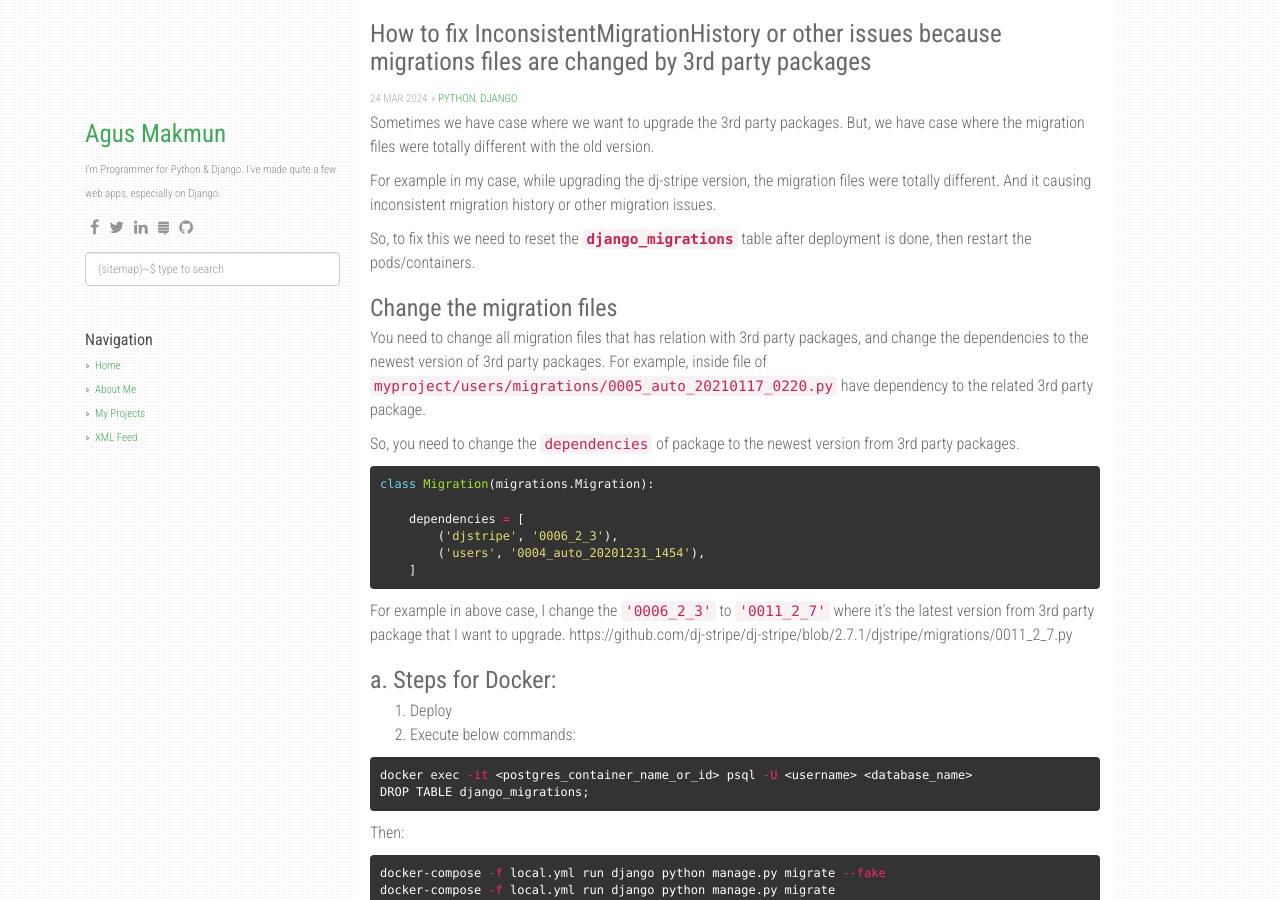
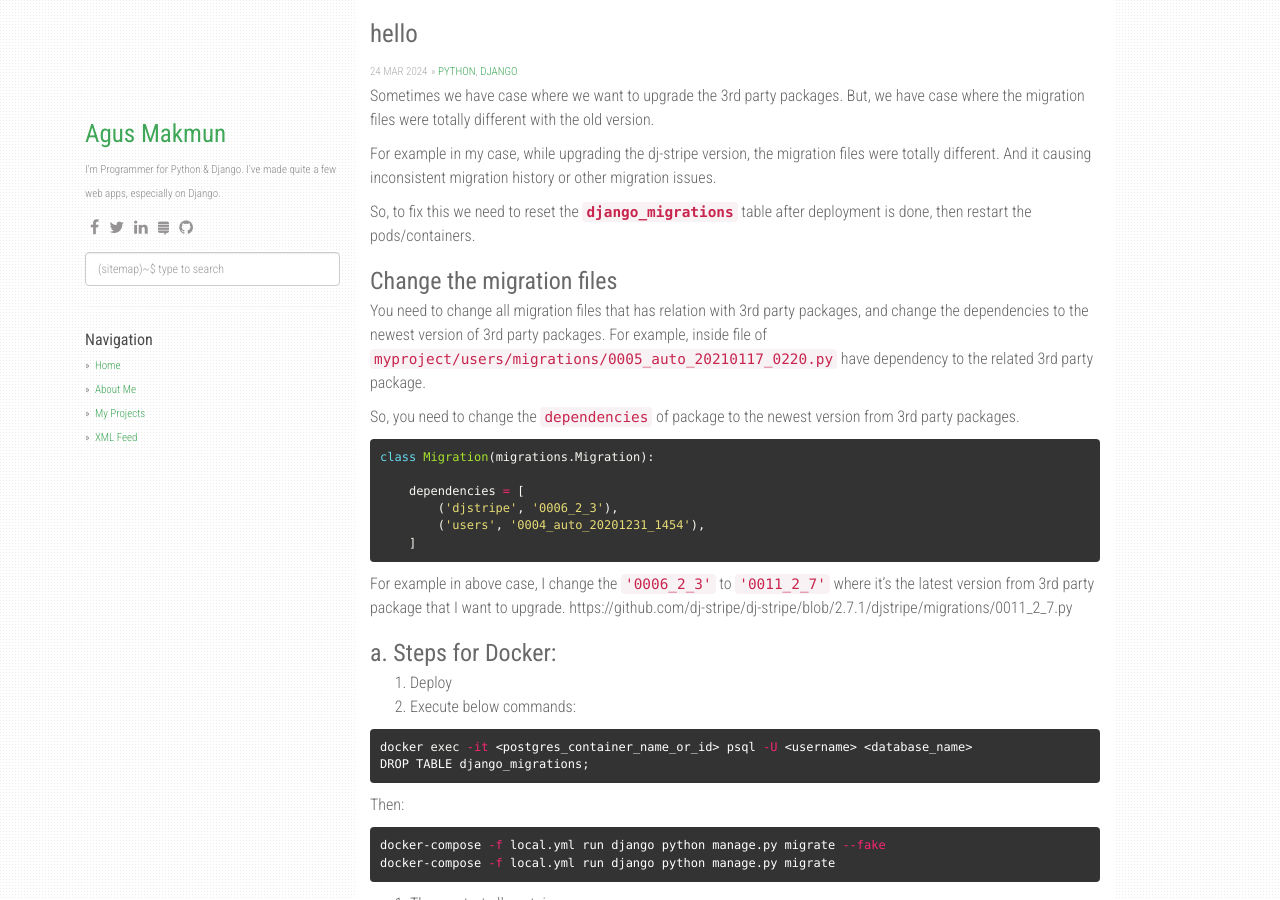
Before and after one commit to qqwrww3/qqwrww3.github.com, a Jekyll site: the page built from _posts/2024-03-24-how-to-fix-inconsistent-django-migration-files.md, in a window 1280 px wide and 900 px high. Built offline with Jekyll 4.4.1, drawn with Linux system fonts in a browser that asks for light colours; nearby versions of some CDN libraries; comment, search, counter and statistics services are not loaded.

Commit message:
Update 2024-03-24-how-to-fix-inconsistent-django-migration-files.md

```diff
--- a/_posts/2024-03-24-how-to-fix-inconsistent-django-migration-files.md
+++ b/_posts/2024-03-24-how-to-fix-inconsistent-django-migration-files.md
@@ -1,6 +1,6 @@
 ---
 layout: post
-title:  "How to fix InconsistentMigrationHistory or other issues because migrations files are changed by 3rd party packages"
+title:  "hello"
 date:   2024-03-24 23:15:00 +0700
 categories: [python, django]
 ---
```
